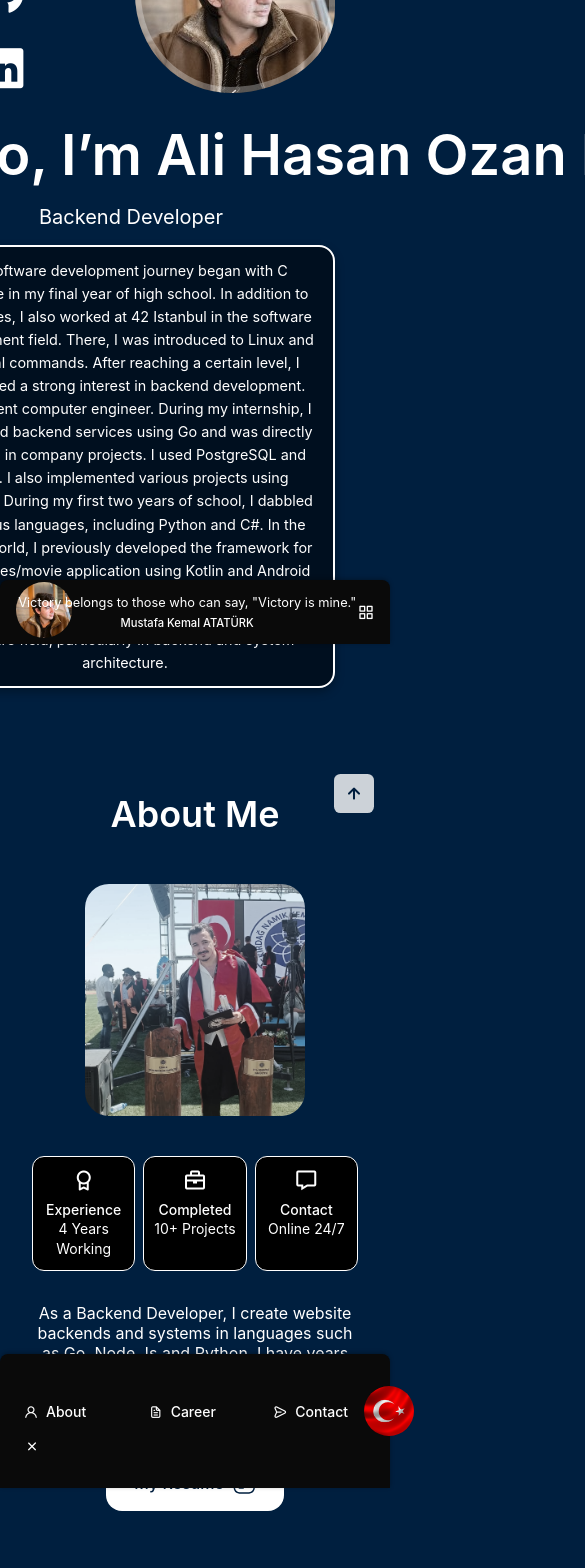
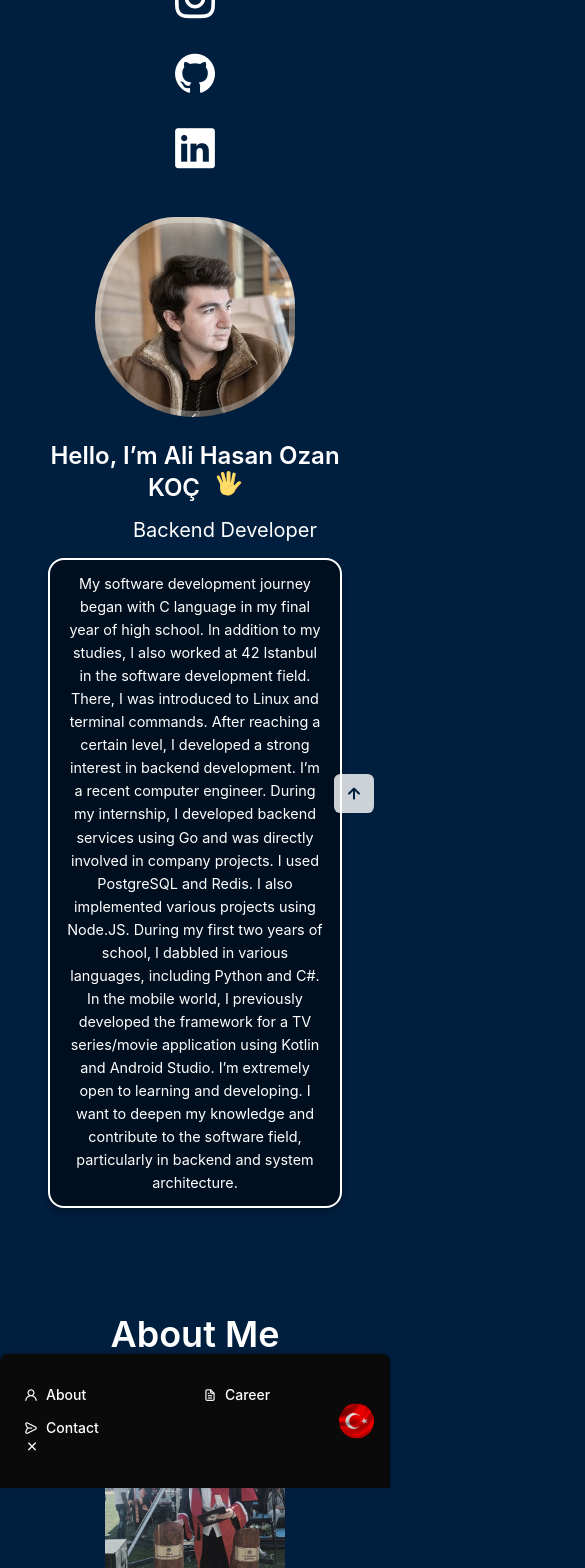
Before and after one commit to MaliQoc/my_portfolio, a React (Vite) app: page / in a window 390 px wide. Shown: the part 200-1768 px from the top of the page, 585 px wide, since content can reach past the window. Built offline with nearby package versions, Linux system fonts and the light colour scheme.

Commit message:
portfolio

```diff
--- a/index.html
+++ b/index.html
@@ -2,7 +2,7 @@
 <html lang="en">
   <head>
     <meta charset="UTF-8" />
-    <link rel="icon" type="image/svg+xml" href="/favicon.png" />
+    <link rel="icon" type="image/svg+xml" href="/favicon.jpeg" />
     <meta name="viewport" content="width=device-width, initial-scale=1.0" />
     <title>Portfolio | Ali Hasan Ozan KOÇ</title>
     <!--======== BOXICONS ========-->
--- a/src/components/About/about.css
+++ b/src/components/About/about.css
@@ -1,10 +1,13 @@
 .about-container {
+  display: grid;
   grid-template-columns: repeat(2, 1fr);
   align-items: center;
   column-gap: 4rem;
+  justify-content: center; /* ortala */
 }
 
 .about-img {
+  max-width: 100%;
   width: 350px;
   border-radius: 1.5rem;
   justify-self: center;
@@ -12,14 +15,16 @@
 }
 
 .about-info {
+  display: grid;
   grid-template-columns: repeat(3, 1fr);
-    gap: 0.5rem;
+  gap: 0.75rem;
   margin-bottom: 2rem;
+  justify-content: center;
 }
 
 .about-box {
-    background-color: #000000; /* kutu içi siyah yapıldı */
-    border: 1px solid #ffffff; /* çerçeve beyaz */
+  background-color: #000000;
+  border: 1px solid #ffffff;
   border-radius: 0.75rem;
   text-align: center;
   padding: 1rem 1.25rem;
@@ -41,8 +46,12 @@
 }
 
 .about-description {
-    padding: 0 4rem 0 0;
+  padding: 0 2rem;
   margin-bottom: 2.5rem;
+  text-align: center;
+  max-width: 600px;
+  margin-left: auto;
+  margin-right: auto;
 }
 
 /* My Resume butonunu sağa kaydır */
@@ -56,7 +65,8 @@
 @media screen and (max-width: 992px) {
   .about-container {
     grid-template-columns: 1fr;
-        row-gap: 2.5rem;
+    row-gap: 2rem;
+    text-align: center;
   }
 
   .about-img {
@@ -67,17 +77,13 @@
     padding: 0.75rem 0.5rem;
   }
 
-    .about-data {
-        text-align: center;
-        gap: 1rem;
-    }
-
   .about-info {
+    grid-template-columns: repeat(3, 1fr);
     justify-content: center;
   }
 
   .about-description {
-        padding: 0 5rem;
+    padding: 0 1.5rem;
     margin-bottom: 2rem;
   }
 
@@ -90,16 +96,25 @@
 
 @media screen and (max-width: 576px) {
   .about-info {
-        grid-template-columns: repeat(3, 1fr);
+    grid-template-columns: repeat(2, 1fr);
+    gap: 0.5rem;
+  }
+
+  .about-img {
+    width: 180px;
   }
 
   .about-description {
-        padding: 0;
+    padding: 0 1rem;
   }
 }
 
 @media screen and (max-width: 350px) {
   .about-info {
-        grid-template-columns: repeat(2, 1fr);
+    grid-template-columns: 1fr;
+  }
+
+  .about-img {
+    width: 150px;
   }
 }
--- a/src/components/Footer/footer.css
+++ b/src/components/Footer/footer.css
@@ -1,17 +1,38 @@
+/* Sayfa iskeleti */
+html, body {
+    height: 100%;
+    margin: 0;
+    padding: 0;
+    box-sizing: border-box;
+}
+
+body {
+    display: flex;
+    flex-direction: column;
+    min-height: 100vh; /* Sayfa boyu kadar */
+}
+
+main {
+    flex: 1; /* İçerik uzarsa footer alta kayar */
+}
+
+/* Footer */
 .footer {
     background-color: #000000; /* Tam siyah */
-    border-top: 1px solid rgba(255, 255, 255, 0.1); /* Hafif beyaz çizgi */
-    padding-bottom: 1rem; /* footer alt boşluğu */
+    border-top: 1px solid rgba(255, 255, 255, 0.1);
+    padding-bottom: 1rem;
+    width: 100%;
+    margin-top: auto; /* Her zaman en alta */
 }
 
 .footer-container {
-    padding: 2rem 0 0; /* üst padding */
+    padding: 2rem 0 0;
 }
 
 .footer-title,
 .footer-link,
 .footer-copy {
-    color: #ffffff; /* Beyaz yazılar */
+    color: #ffffff;
 }
 
 .footer-list {
@@ -20,6 +41,8 @@
     column-gap: 1.5rem;
     margin-bottom: 1rem;
     margin-left: 0;
+    padding-left: 0;
+    list-style: none;
 }
 
 .footer-social {
@@ -29,47 +52,47 @@
 }
 
 .footer-social-link {
-    background-color: #ffffff; /* Beyaz çerçeve */
-    color: #001f3f; /* ikon rengi lacivert */
-    font-size: 1.5rem; /* ikon boyutu büyütüldü */
-    width: 55px;  /* ikon kutusu büyütüldü */
-    height: 55px; /* ikon kutusu büyütüldü */
+    background-color: #ffffff;
+    color: #001f3f;
+    font-size: 1.5rem;
+    width: 55px;
+    height: 55px;
     border-radius: 50%;
     display: flex;
     justify-content: center;
     align-items: center;
     transition: all 0.3s;
+    text-decoration: none;
 }
 
 .footer-social-link:hover {
-    background-color: #e0e0e0; /* hover arka planı açık gri */
-    color: #001f3f; /* ikon rengi lacivert kalır */
+    background-color: #e0e0e0;
+    color: #001f3f;
     transform: scale(1.1);
 }
 
-
-/* Footer Bottom: Sosyal ikonlar üstte, yazı aşağıda */
+/* Footer Bottom */
 .footer-bottom {
     display: flex;
     flex-direction: column;
-    justify-content: flex-end; /* ikonlar yukarı, yazı aşağı */
+    justify-content: flex-end;
     align-items: center;
-    gap: 0.5rem; /* ikon ile yazı arası boşluk */
+    gap: 0.5rem;
     margin-top: 2rem;
     text-align: center;
 }
 
 .footer-bottom .footer-copy {
     margin: 0;
-    font-size: var(--smaller-font-size);
-    padding-top: 0.5rem; /* ikonların hemen altında yazı */
+    font-size: 0.875rem;
+    padding-top: 0.5rem;
 }
 
 .footer-bottom .footer-social {
     margin-bottom: 0;
 }
 
-/* Responsive ayarlar */
+/* Responsive */
 @media screen and (max-width: 992px) {
     .footer-social-link {
         width: 40px;
--- a/src/components/Header/header.css
+++ b/src/components/Header/header.css
@@ -72,6 +72,11 @@
         border-top-right-radius: 0.5rem;
         border-bottom-left-radius: 0;
         border-bottom-right-radius: 0;
+        padding: 0.5rem 1rem;
+        display: flex;
+        align-items: center;
+        justify-content: flex-start; /* Logo sola */
+        position: relative;
     }
 
     .nav-menu {
@@ -133,28 +138,6 @@
     font-weight: 500;
 }
 
-
-/* Responsive ayarlar */
-@media screen and (max-width: 768px) {
-    .header-center-text p {
-        font-size: 0.9rem;
-    }
-
-    .header-center-text span {
-        font-size: 0.75rem;
-    }
-}
-
-@media screen and (max-width: 480px) {
-    .header-center-text p {
-        font-size: 0.8rem;
-    }
-
-    .header-center-text span {
-        font-size: 0.7rem;
-    }
-}
-
 /* Türk bayrağı sağa hizalı ve yuvarlak */
 .nav-flag {
     width: 50px;        /* Bayrak boyutu */
@@ -170,3 +153,83 @@
     height: 100%;
     object-fit: cover;
 }
+
+/* ===================== MOBILE RESPONSIVE ===================== */
+@media screen and (max-width: 768px) {
+    .header {
+        top: initial;
+        bottom: 0;
+        box-shadow: 0 -1px 4px rgba(0,0,0,0.3);
+        border-top-left-radius: 0.5rem;
+        border-top-right-radius: 0.5rem;
+        border-bottom-left-radius: 0;
+        border-bottom-right-radius: 0;
+        padding: 0.5rem 1rem;
+        position: relative;
+        display: block; /* LOGO ve yazı çakışmasın */
+    }
+
+    /* Logo sola sabit */
+    .logo-img {
+        height: 40px;
+        width: 40px;
+        border-radius: 50%;
+        position: absolute;
+        top: 50%;
+        left: 1rem;
+        transform: translateY(-50%); /* Dikey ortala */
+    }
+
+    /* Ortadaki yazı tam ortaya */
+    .header-center-text {
+        position: absolute;
+        top: 50%;
+        left: 50%;
+        transform: translate(-50%, -50%);
+        text-align: center;
+        width: 70%;
+        z-index: 1;
+        pointer-events: none;
+    }
+
+    .header-center-text p {
+        font-size: 0.8rem;
+        line-height: 1.2;
+    }
+
+    .header-center-text span {
+        font-size: 0.65rem;
+        margin-top: 0.2rem;
+    }
+
+    /* Bayrak sağda */
+    .nav-flag {
+        width: 35px;
+        height: 35px;
+        border-radius: 50%;
+        position: absolute;
+        right: 1rem;
+        top: 50%;
+        transform: translateY(-50%);
+    }
+}
+
+@media screen and (max-width: 480px) {
+    .header-center-text p {
+        font-size: 0.75rem;
+    }
+
+    .header-center-text span {
+        font-size: 0.65rem;
+    }
+
+    .nav-list {
+        grid-template-columns: repeat(2, 1fr);
+        gap: 1rem;
+    }
+
+    .nav-flag {
+        width: 35px;
+        height: 35px;
+    }
+}
--- a/src/components/Home/home.css
+++ b/src/components/Home/home.css
@@ -4,6 +4,7 @@
 }
 
 .home-content {
+    display: grid;
     grid-template-columns: 116px repeat(2, 1fr);
     padding-top: 5.5rem;
     column-gap: 2rem;
@@ -135,6 +136,7 @@
     .home-content {
         grid-template-columns: 100px repeat(2, 1fr);
         column-gap: 1.25rem;
+        margin-left: -60px; /* aşırı sola kaymayı azalt */
     }
 
     .home-hand {
@@ -170,28 +172,31 @@
 
 @media screen and (max-width: 768px) {
     .home-content {
-        grid-template-columns: repeat(2, 1fr);
+        grid-template-columns: 1fr;
         padding-top: 3.5rem;
+        margin-left: 0; /* sola kaydırmayı kaldır */
+        text-align: center;
     }
 
     .home-social {
         justify-content: center;
+        margin-bottom: 1rem;
     }
 
     .home-subtitle {
-        left: -1.5rem;
+        left: 0;
     }
 
     .home-img {
         order: initial;
-        justify-self: initial;
+        justify-self: center;
         box-shadow: inset 0 0 0 6px rgb(255 255 255 / 30%);
         width: 200px;
         height: 200px;
     }
 
     .home-data {
-        grid-column: 1/3;
+        grid-column: 1;
         text-align: center;
     }
 
@@ -214,10 +219,20 @@
         padding: 0.75rem 1rem;
         font-size: 0.9rem;
     }
+
+    .home-title {
+        font-size: 1.5rem;
+        white-space: normal; /* taşma olmasın */
+    }
 }
 
 @media screen and (max-width: 350px) {
     .home-hand {
         display: none;
     }
+
+    .home-img {
+        width: 160px;
+        height: 160px;
+    }
 }
```
Also changed, not shown: src/components/Header/Header.jsx (+9 -4 lines), public/favicon.jpeg (added), public/favicon.png (deleted). Lines whose indentation alone changed are shown as unchanged.
